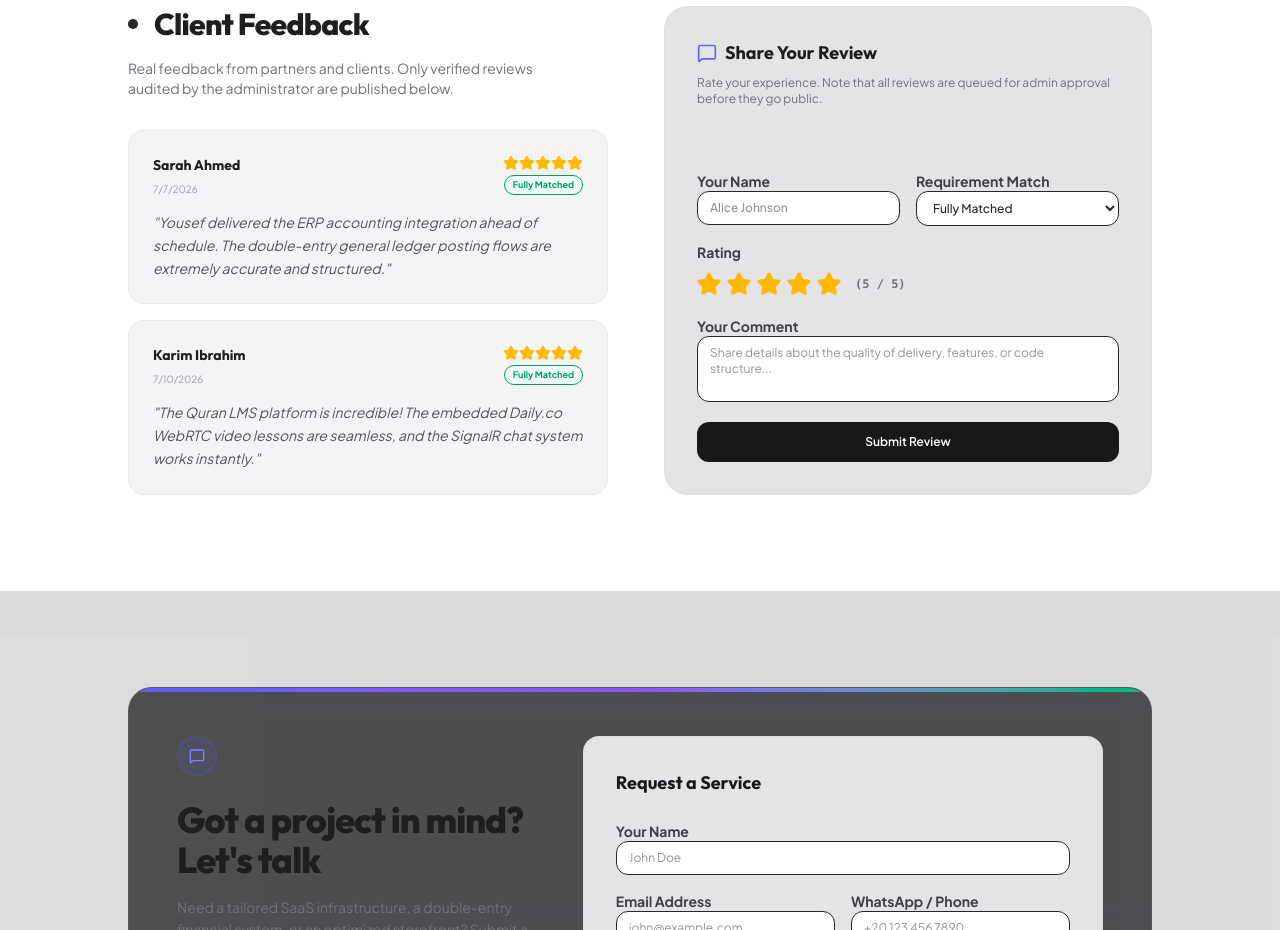
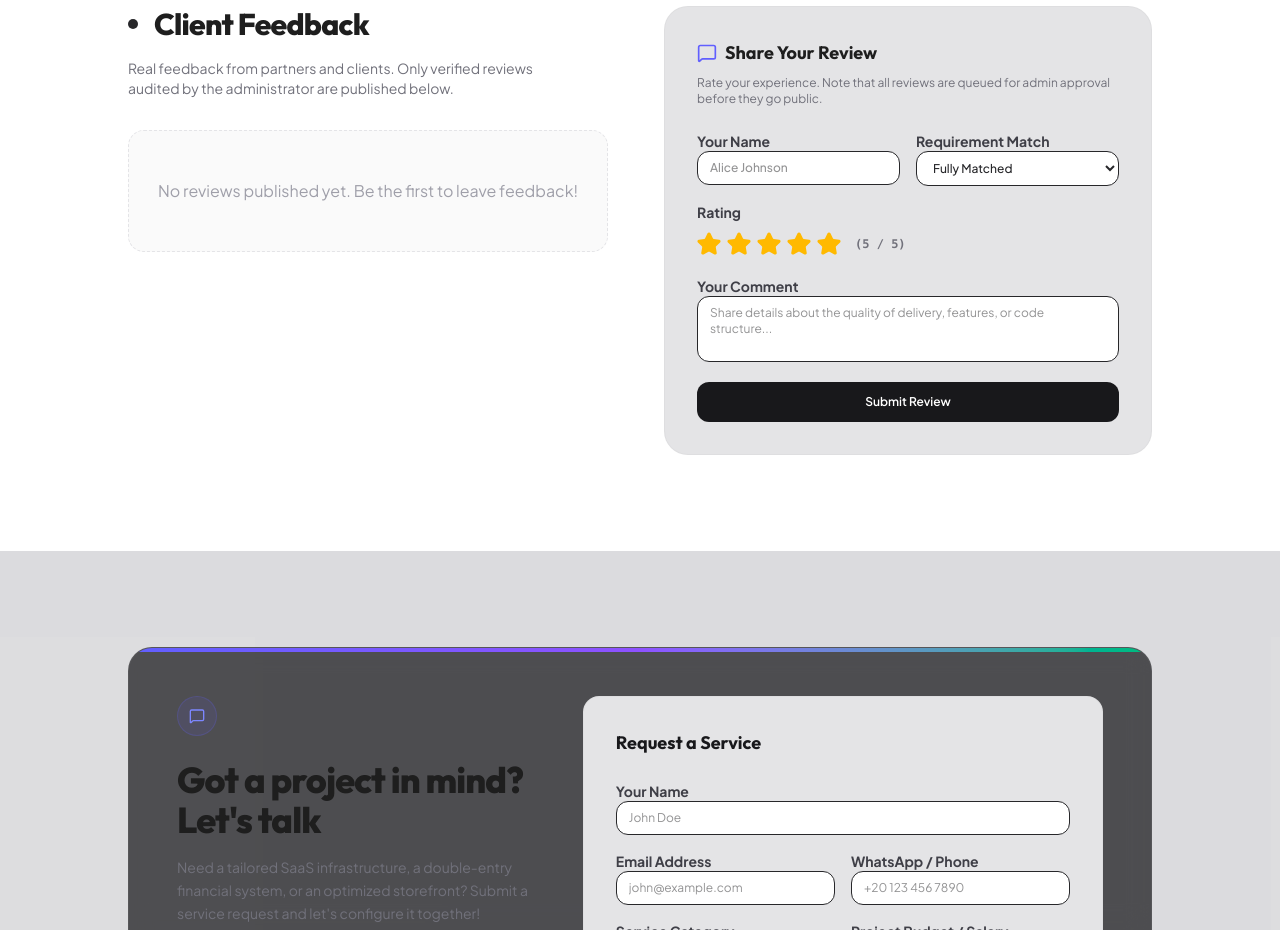
Before and after one commit to yousef-812/my_protofolio, a React (Vite) app: page / in a window 1280 px wide. Shown: the part 2920-3850 px from the top of the page. Built offline with nearby package versions, Linux system fonts and the light colour scheme.

Commit message:
Fix: Removed seed mock reviews from feedback list, initializing with empty array

```diff
--- a/src/components/Reviews.jsx
+++ b/src/components/Reviews.jsx
@@ -1,26 +1,5 @@
 import React, { useState, useEffect } from 'react';
 import { Star, CheckCircle, MessageSquare, AlertCircle } from 'lucide-react';
-
-const INITIAL_REVIEWS = [
-  {
-    id: 'seed-1',
-    name: 'Sarah Ahmed',
-    stars: 5,
-    satisfaction: 'Fully Matched',
-    comment: 'Yousef delivered the ERP accounting integration ahead of schedule. The double-entry general ledger posting flows are extremely accurate and structured.',
-    status: 'approved',
-    date: new Date(Date.now() - 5 * 24 * 60 * 60 * 1000).toISOString()
-  },
-  {
-    id: 'seed-2',
-    name: 'Karim Ibrahim',
-    stars: 5,
-    satisfaction: 'Fully Matched',
-    comment: 'The Quran LMS platform is incredible! The embedded Daily.co WebRTC video lessons are seamless, and the SignalR chat system works instantly.',
-    status: 'approved',
-    date: new Date(Date.now() - 2 * 24 * 60 * 60 * 1000).toISOString()
-  }
-];
 
 export default function Reviews() {
   const [reviews, setReviews] = useState([]);
@@ -37,8 +16,8 @@ export default function Reviews() {
     if (stored) {
       setReviews(JSON.parse(stored));
     } else {
-      localStorage.setItem('yousef_public_reviews', JSON.stringify(INITIAL_REVIEWS));
-      setReviews(INITIAL_REVIEWS);
+      localStorage.setItem('yousef_public_reviews', JSON.stringify([]));
+      setReviews([]);
     }
   }, [submitted]);
 
```
